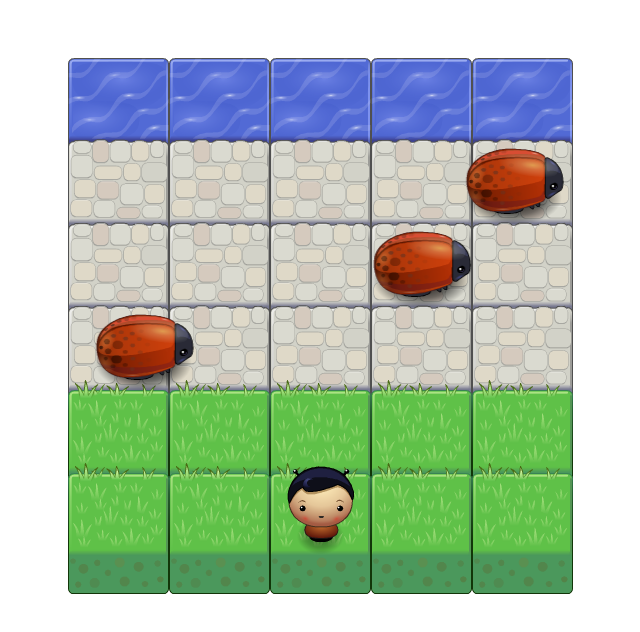
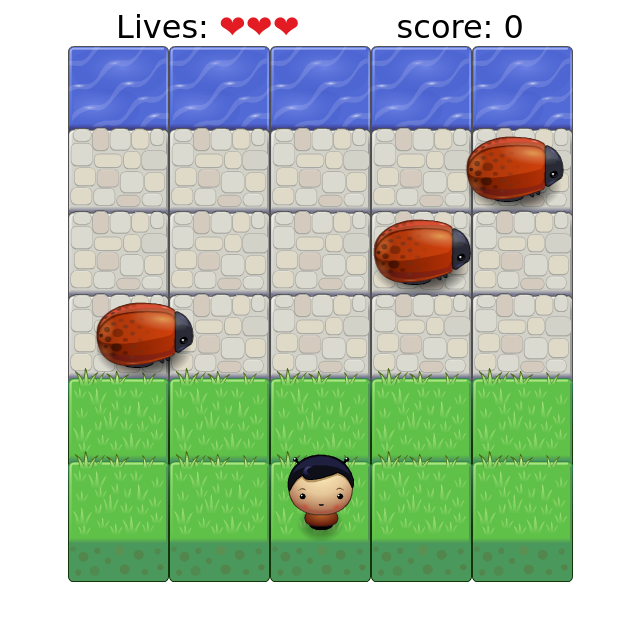
Before and after one commit to ejfranco06/classic-arcade-game-udacity, a plain HTML site: page index.html in a window 1280 px wide. Shown: the whole page, without its empty margins (320-960 px from the left). Drawn offline with Linux system fonts and the light colour scheme; a web font is replaced by a local one.

Commit message:
Add game info panel

```diff
--- a/css/style.css
+++ b/css/style.css
@@ -1,3 +1,22 @@
 body {
     text-align: center;
 }
+
+canvas{
+  margin-top: -50px;
+}
+
+
+.info-panel {
+  font-family: 'Kirang Haerang', cursive;
+  display: flex;
+  width: 505px;
+  margin-left: auto;
+  margin-right: auto;
+  justify-content: space-around;
+  font-size: 32px;
+}
+
+.lives {
+  color: #e31b23
+}
--- a/index.html
+++ b/index.html
@@ -4,8 +4,17 @@
     <meta charset="UTF-8">
     <title>Effective JavaScript: Frogger</title>
     <link rel="stylesheet" href="css/style.css">
+    <link href="https://fonts.googleapis.com/css?family=Kirang+Haerang" rel="stylesheet">
 </head>
 <body>
+  <div class="info-panel">
+    <div class="lives-container">
+      Lives: <span class="lives">❤❤❤</span>
+    </div>
+    <div>
+       score: <span class="score">0</span>
+    </div>
+  </div>
     <script src="js/resources.js"></script>
     <script src="js/app.js"></script>
     <script src="js/engine.js"></script>
--- a/js/app.js
+++ b/js/app.js
@@ -24,8 +24,7 @@ class Enemy {
 
 
     if(this.checkCollision()) {
-      player.resetPlayer();
-      player.decreaseLives();
+      player.hit();
     }
 
   }
@@ -72,7 +71,7 @@ class Player {
     this.startingY = 395;
     this.xStep = 101;
     this.yStep = 83;
-    this.crossed = 0;
+    this.points = 0;
     this.lives = 3;
     this.x = this.startingX;
     this.y = this.startingY;
@@ -81,9 +80,8 @@ class Player {
   }
 
   update() {
-    if( this._reachedWater() ) {
-      this._increaseCrossed();
-      this.resetPlayer();
+    if(this._reachedWater()) {
+      this._scorePoints();
     }
 
   }
@@ -134,18 +132,28 @@ class Player {
   decreaseLives() {
     this.lives--;
   }
-  _increaseCrossed() {
-    this.crossed++;
+  _scorePoints() {
+    this._increasePoints();
+    this.resetPosition();
+  }
+  _increasePoints() {
+    this.points += 25;
   }
   _reachedWater() {
     return this.y === -20;
   }
-  resetPlayer() {
+  resetPosition() {
     this.x = this.startingX;
     this.y = this.startingY;
   }
 
+  hit() {
+    this.resetPosition();
+    this.decreaseLives();
+  }
+
 }
+
 
 // Now instantiate your objects.
 // Place all enemy objects in an array called allEnemies
@@ -161,6 +169,26 @@ allEnemies.push(enemy1, enemy2, enemy3);
 const player = new Player();
 
 
+function panelUpdate() {
+  const scoreEl = document.getElementsByClassName('score')[0];
+  const liveEl = document.getElementsByClassName('lives')[0];
+  const heartIcon = '❤';
+  const lives = player.lives;
+
+  let hearts = '';
+  for(let i = 0; i < lives; i++) {
+    hearts += heartIcon;
+  }
+
+  scoreEl.innerHTML = player.points;
+  liveEl.innerHTML = hearts;
+
+
+
+
+
+
+}
 // This listens for key presses and sends the keys to your
 // Player.handleInput() method. You don't need to modify this.
 document.addEventListener('keyup', function(e) {
--- a/js/engine.js
+++ b/js/engine.js
@@ -79,7 +79,7 @@ var Engine = (function(global) {
      */
     function update(dt) {
         updateEntities(dt);
-
+        panelUpdate()
     }
 
     /* This is called by the update function and loops through all of the
```
